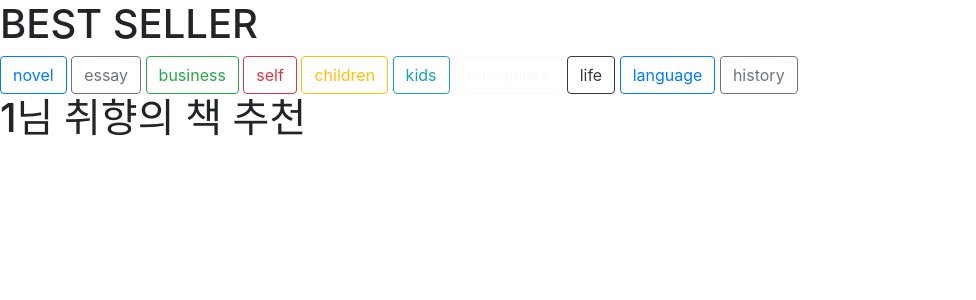
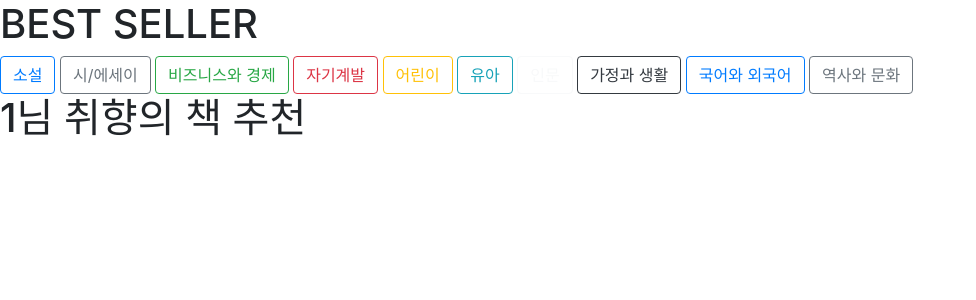
Before and after one commit to suy2on/bookManagerWeb, a Flask app: page /looking in a window 1280 px wide. Shown: the part 112-412 px from the top of the page, without its empty margins (0-976 px from the left). Run offline with Flask 2, Linux system fonts and the light colour scheme; the visitor is signed in with stand-in values (Sample User, id 1); data comes from the database, SQL or seed files in the repository; data that the repository does not hold is empty; some libraries are stand-ins or nearby versions.

```diff
--- a/templates/looking.html
+++ b/templates/looking.html
@@ -144,16 +144,16 @@
 </nav>
 
 <h1>BEST SELLER</h1>
-<button class="btn btn-outline-primary" id="novel" type="button" onclick="option(this.id)">novel</button>
-<button class="btn btn-outline-secondary" id="essay" type="button" onclick="option(this.id)">essay</button>
-<button class="btn btn-outline-success" id="business" type="button" onclick="option(this.id)">business</button>
-<button class="btn btn-outline-danger" id="self" type="button" onclick="option(this.id)">self</button>
-<button class="btn btn-outline-warning" id="children" type="button" onclick="option(this.id)">children</button>
-<button class="btn btn-outline-info" id="kids" type="button" onclick="option(this.id)">kids</button>
-<button class="btn btn-outline-light" id="humanities" type="button" onclick="option(this.id)">humanities</button>
-<button class="btn btn-outline-dark" id="life" type="button" onclick="option(this.id)">life</button>
-<button class="btn btn-outline-primary" id="language" type="button" onclick="option(this.id)">language</button>
-<button class="btn btn-outline-secondary" id="history" type="button" onclick="option(this.id)">history</button>
+<button class="btn btn-outline-primary" id="novel" type="button" onclick="option(this.id)">소설</button>
+<button class="btn btn-outline-secondary" id="essay" type="button" onclick="option(this.id)">시/에세이</button>
+<button class="btn btn-outline-success" id="business" type="button" onclick="option(this.id)">비즈니스와 경제</button>
+<button class="btn btn-outline-danger" id="self" type="button" onclick="option(this.id)">자기계발</button>
+<button class="btn btn-outline-warning" id="children" type="button" onclick="option(this.id)">어린이</button>
+<button class="btn btn-outline-info" id="kids" type="button" onclick="option(this.id)">유아</button>
+<button class="btn btn-outline-light" id="humanities" type="button" onclick="option(this.id)">인문</button>
+<button class="btn btn-outline-dark" id="life" type="button" onclick="option(this.id)">가정과 생활</button>
+<button class="btn btn-outline-primary" id="language" type="button" onclick="option(this.id)">국어와 외국어</button>
+<button class="btn btn-outline-secondary" id="history" type="button" onclick="option(this.id)">역사와 문화</button>
 
 
 <div class="card-group" id="cards">
--- a/templates/mylibrary.html
+++ b/templates/mylibrary.html
@@ -59,6 +59,10 @@
             }
         }
 
+        function wishbook() {
+            window.location.href = '/wishbook';
+        }
+
 
     </script>
 
@@ -73,6 +77,7 @@
         <hr class="my-4">
         <p class="lead">
             <button onclick="addbookbtn()">책 추가하기</button>
+            <button onclick="wishbook()">나의 위시북</button>
         </p>
     </div>
     <div id="add-book-box" style="display:none">
--- a/templates/search.html
+++ b/templates/search.html
@@ -108,7 +108,7 @@
                     <h5 class="card-title">${title}</h5>
                     <p class="card-text">${author }</p>
                     <i id= "${isbn}" class="${like}" onclick="heart('${isbn}', '${title}', '${author}', '${img}', '${like}')"></i>
-                    <a href="${url}">자세히</a>
+                    <a href="${url}" target="_blank">자세히</a>
                 </div>
             </div>
         </div>
```
Also changed, not shown: mylibrary.html (deleted, +0 -125 lines), templates/wishbook.html (renamed from wishbook.html).
